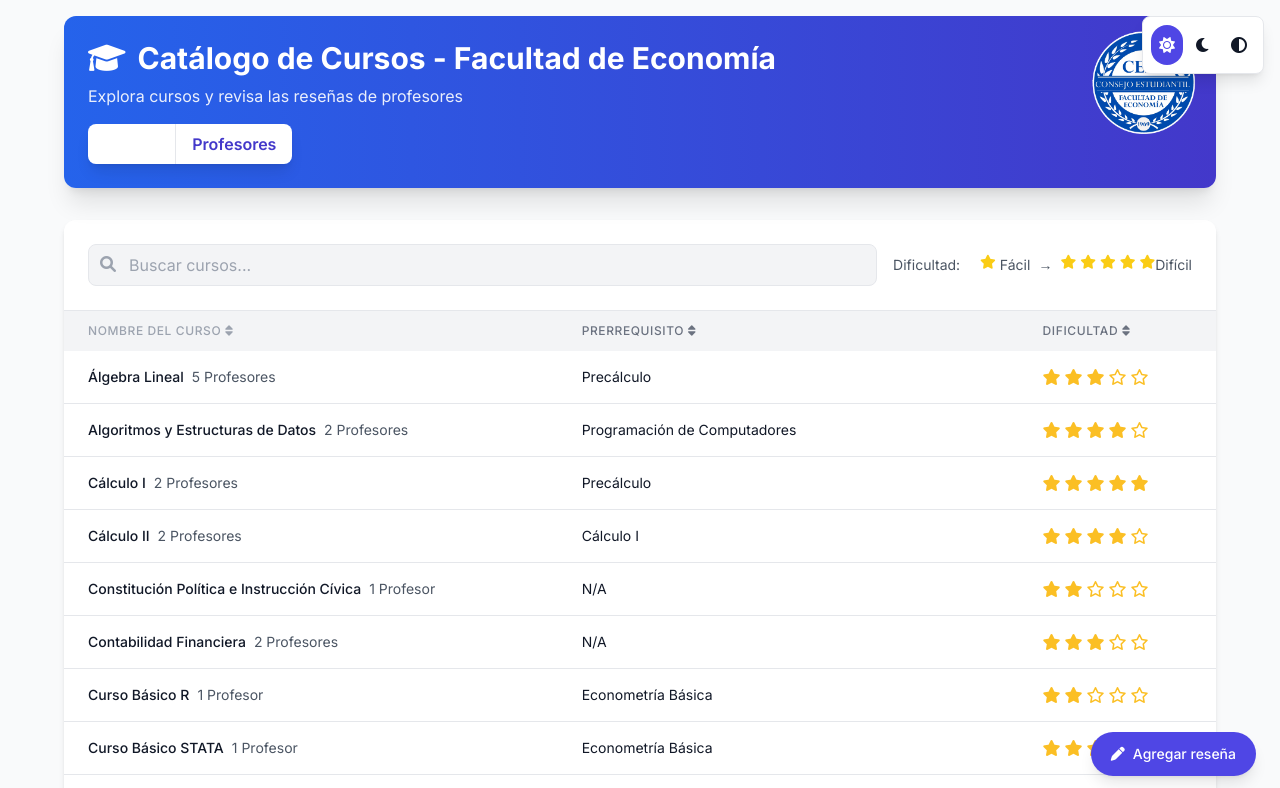
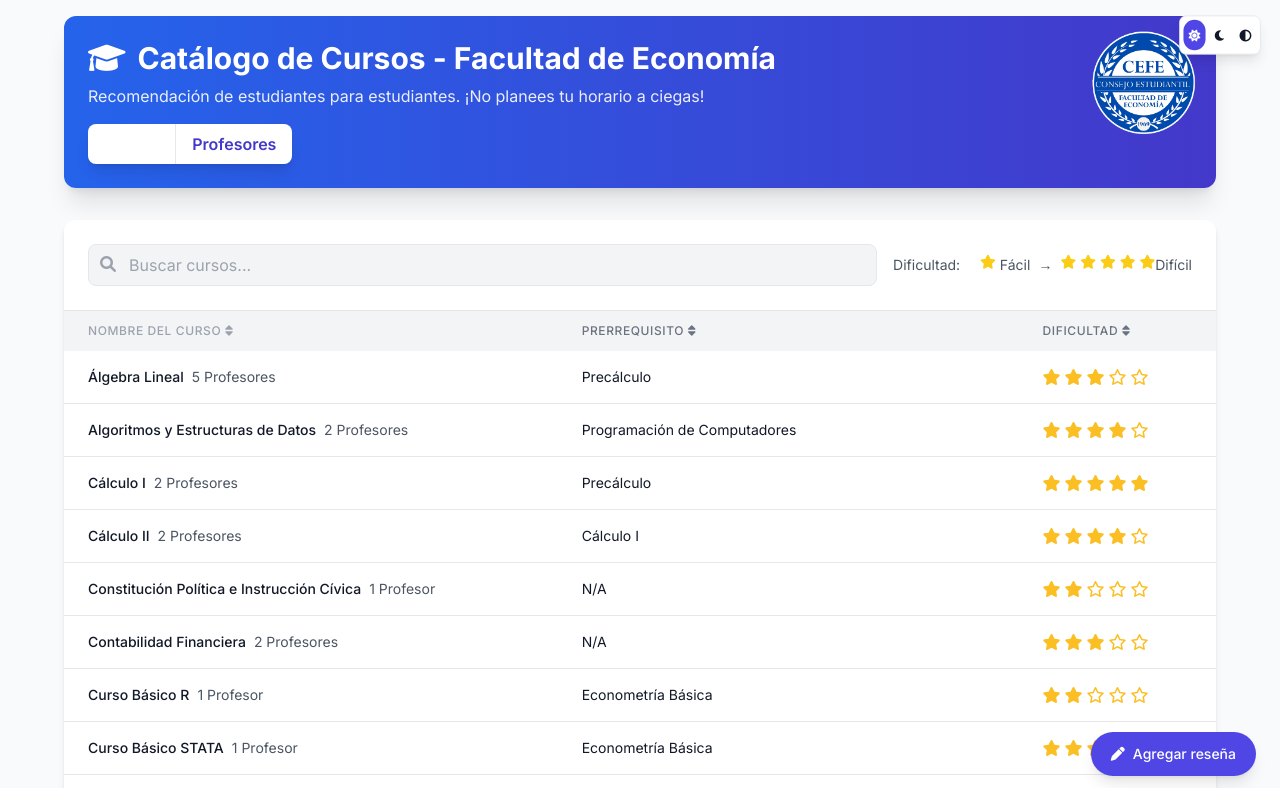
Before and after one commit to lucarrpa-05/catalogodecursos, a plain HTML site: page index.html in a window 1280 px wide. Shown: the top 788 px of the page. Drawn offline with nearby package versions, Linux system fonts and the light colour scheme.

Commit message:
Update index.html

```diff
--- a/index.html
+++ b/index.html
@@ -131,15 +131,15 @@
 <body class="min-h-screen p-4">
   <div class="container mx-auto max-w-6xl">
     <!-- Theme Switcher -->
-    <div class="fixed top-4 right-4 z-40 flex items-center rounded-lg shadow-lg p-2 border" style="background-color: var(--bg-card); border-color: var(--border);" id="theme-switcher">
-      <button class="theme-button p-2 rounded-full" data-theme="light" title="Light Mode">
-        <i class="fas fa-sun"></i>
+    <div class="fixed top-3 right-3 z-40 flex items-center rounded-lg shadow-lg p-1 border" style="background-color: var(--bg-card); border-color: var(--border); scale: 0.85;" id="theme-switcher">
+      <button class="theme-button p-1.5 rounded-full" data-theme="light" title="Light Mode">
+        <i class="fas fa-sun text-sm"></i>
       </button>
-      <button class="theme-button p-2 rounded-full mx-1" data-theme="dark" title="Dark Mode">
-        <i class="fas fa-moon"></i>
+      <button class="theme-button p-1.5 rounded-full mx-1" data-theme="dark" title="Dark Mode">
+        <i class="fas fa-moon text-sm"></i>
       </button>
-      <button class="theme-button p-2 rounded-full" data-theme="high-contrast" title="High Contrast Mode">
-        <i class="fas fa-adjust"></i>
+      <button class="theme-button p-1.5 rounded-full" data-theme="high-contrast" title="High Contrast Mode">
+        <i class="fas fa-adjust text-sm"></i>
       </button>
     </div>
     <header class="relative bg-gradient-to-r from-blue-600 to-indigo-700 text-white rounded-xl shadow-xl p-6 mb-8">
@@ -147,7 +147,7 @@
         <i class="fas fa-graduation-cap mr-3"></i>
         Catálogo de Cursos - Facultad de Economía
       </h1>
-      <p class="mt-2 opacity-90">Explora cursos y revisa las reseñas de profesores</p>
+      <p class="mt-2 opacity-90">Recomendación de estudiantes para estudiantes. ¡No planees tu horario a ciegas!</p>
       <nav class="mt-4 inline-flex rounded-lg overflow-hidden shadow-lg">
         <button id="navCourses" class="px-4 py-2 bg-white text-indigo-700 font-semibold focus:outline-none">Cursos</button>
         <button id="navProfessors" class="px-4 py-2 bg-white text-indigo-700 font-semibold border-l focus:outline-none">Profesores</button>
@@ -786,5 +786,6 @@
   </a>
 
   <p class="text-center text-xs my-4" style="color: var(--text-muted);">Última actualización: 24 de junio de 2025</p>
+  <p class="text-center text-xs my-4" style="color: var(--text-muted);">Desarrollado por el Consejo Estudiantil de la Facultad de Economía.</p>
 </body>
 </html>
```
